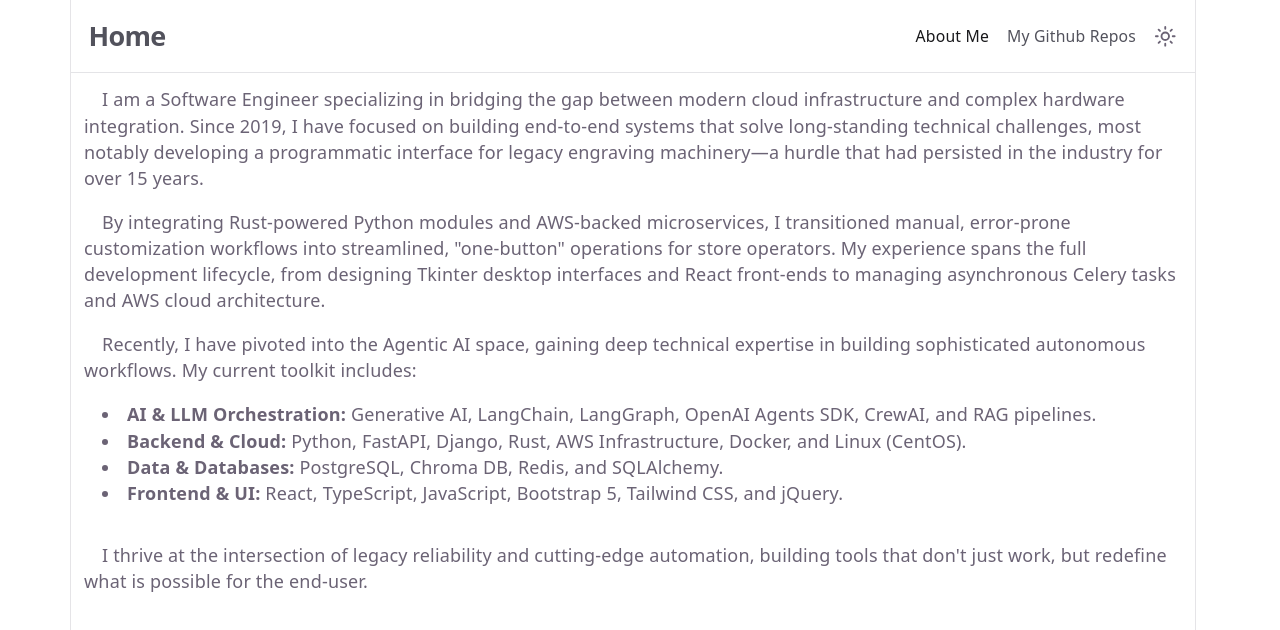
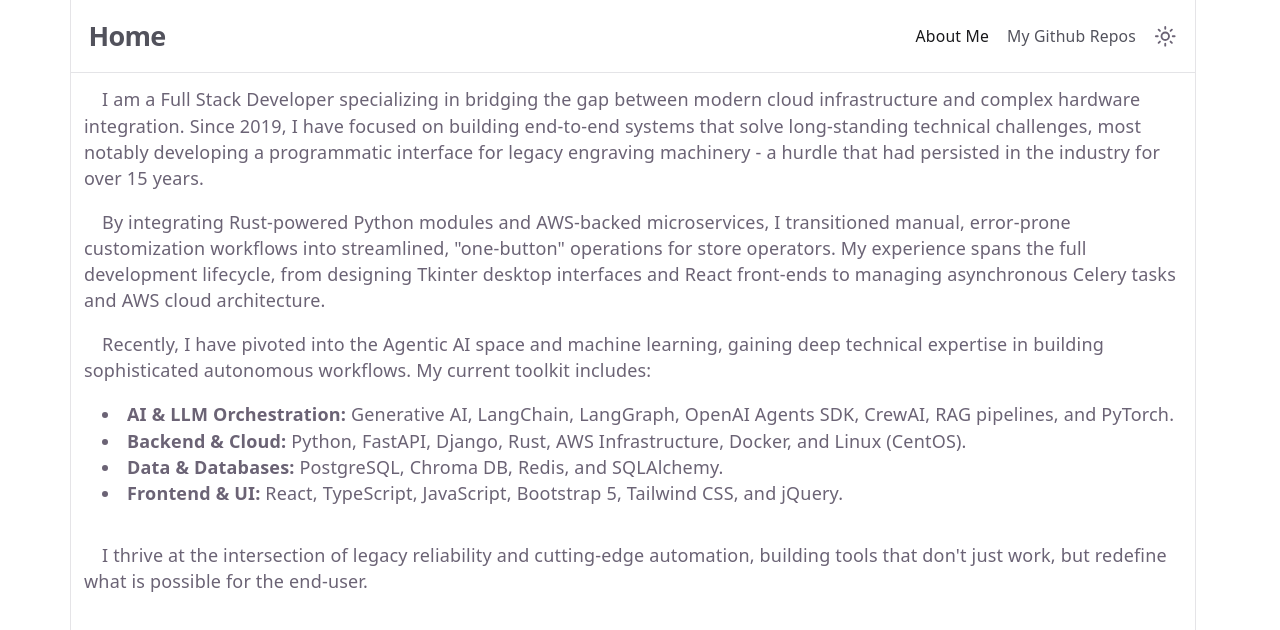
Before and after one commit to Shmacked/Portfolio, a React (Vite) app: page /about in a window 1280 px wide. Shown: the top 630 px of the page. Built offline with nearby package versions, Linux system fonts and the light colour scheme.

Commit message:
updated about me

```diff
--- a/src/pages/About.tsx
+++ b/src/pages/About.tsx
@@ -6,10 +6,10 @@
             <div className="prose dark:prose-invert max-w-none text-left">
                 <div className="flex flex-col gap-4">
                     <p className="indent-4">
-                        I am a Software Engineer specializing in bridging the gap between modern cloud infrastructure and
+                        I am a Full Stack Developer specializing in bridging the gap between modern cloud infrastructure and
                         complex hardware integration. Since 2019, I have focused on building end-to-end systems that solve
                         long-standing technical challenges, most notably developing a programmatic interface for legacy engraving
-                        machinery—a hurdle that had persisted in the industry for over 15 years.
+                        machinery - a hurdle that had persisted in the industry for over 15 years.
                     </p>
 
                     <p className="indent-4">
@@ -20,7 +20,7 @@
                     </p>
 
                     <p className="indent-4">
-                        Recently, I have pivoted into the Agentic AI space, gaining deep technical expertise in building sophisticated
+                        Recently, I have pivoted into the Agentic AI space and machine learning, gaining deep technical expertise in building sophisticated
                         autonomous workflows. My current toolkit includes:
                     </p>
 
@@ -29,7 +29,7 @@
                             <span className="font-bold">
                                 AI & LLM Orchestration:&nbsp;
                             </span>
-                            Generative AI, LangChain, LangGraph, OpenAI Agents SDK, CrewAI, and RAG pipelines.
+                            Generative AI, LangChain, LangGraph, OpenAI Agents SDK, CrewAI, RAG pipelines, and PyTorch.
                         </li>
                         <li>
                             <span className="font-bold">
```
